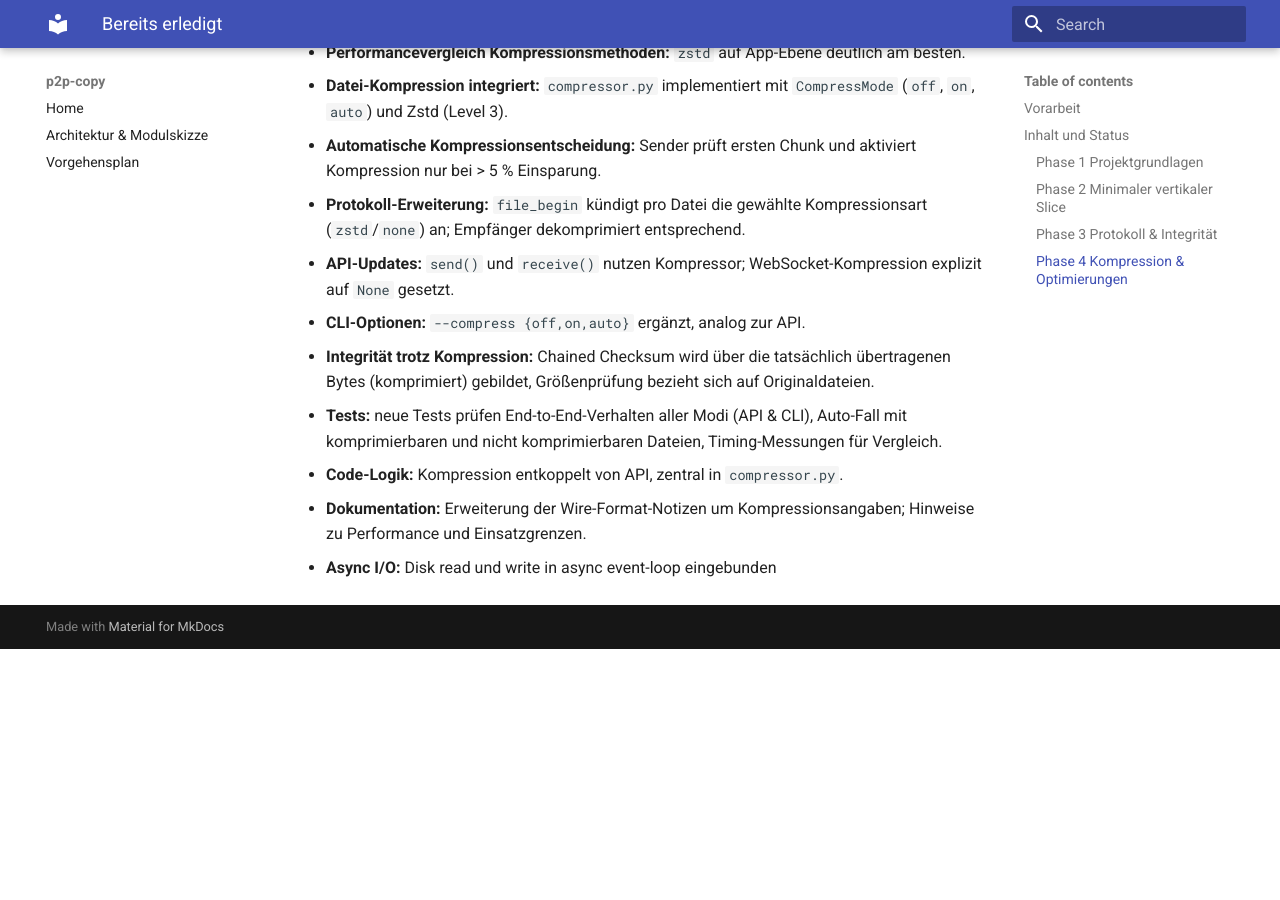
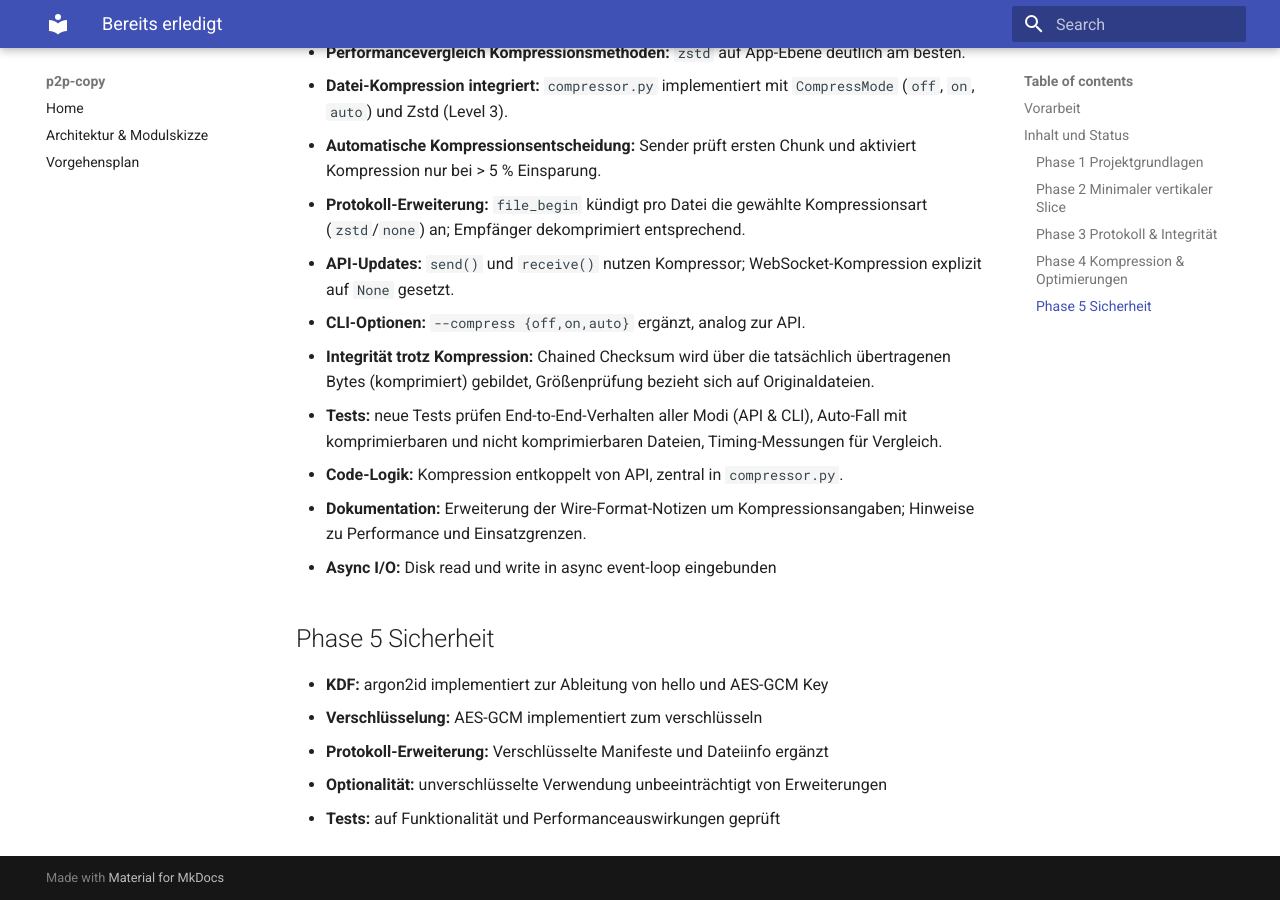
Before and after one commit to AfuLD/p2p-copy, an MkDocs documentation site: the page built from docs/bereits_erledigt.md, in a window 1280 px wide and 900 px high, scrolled down 2124 px. Built offline with MkDocs 1.6.1 and Material for MkDocs 9.7.7, drawn with Linux system fonts in a browser that asks for light colours; before the commit the page ends 2773 px from its top, so only the background shows below that.

Commit message:
optional encryption and kdf

```diff
--- a/docs/bereits_erledigt.md
+++ b/docs/bereits_erledigt.md
@@ -62,3 +62,12 @@
 * **Code-Logik:** Kompression entkoppelt von API, zentral in `compressor.py`.
 * **Dokumentation:** Erweiterung der Wire-Format-Notizen um Kompressionsangaben; Hinweise zu Performance und Einsatzgrenzen.
 * **Async I/O:** Disk read und write in async event-loop eingebunden
+
+
+## Phase 5 Sicherheit
+
+* **KDF:** argon2id implementiert zur Ableitung von hello und AES-GCM Key
+* **Verschlüsselung:** AES-GCM implementiert zum verschlüsseln
+* **Protokoll-Erweiterung:** Verschlüsselte Manifeste und Dateiinfo ergänzt
+* **Optionalität:** unverschlüsselte Verwendung unbeeinträchtigt von Erweiterungen
+* **Tests:** auf Funktionalität und Performanceauswirkungen geprüft
```
Also changed, not shown: 1 other file.
